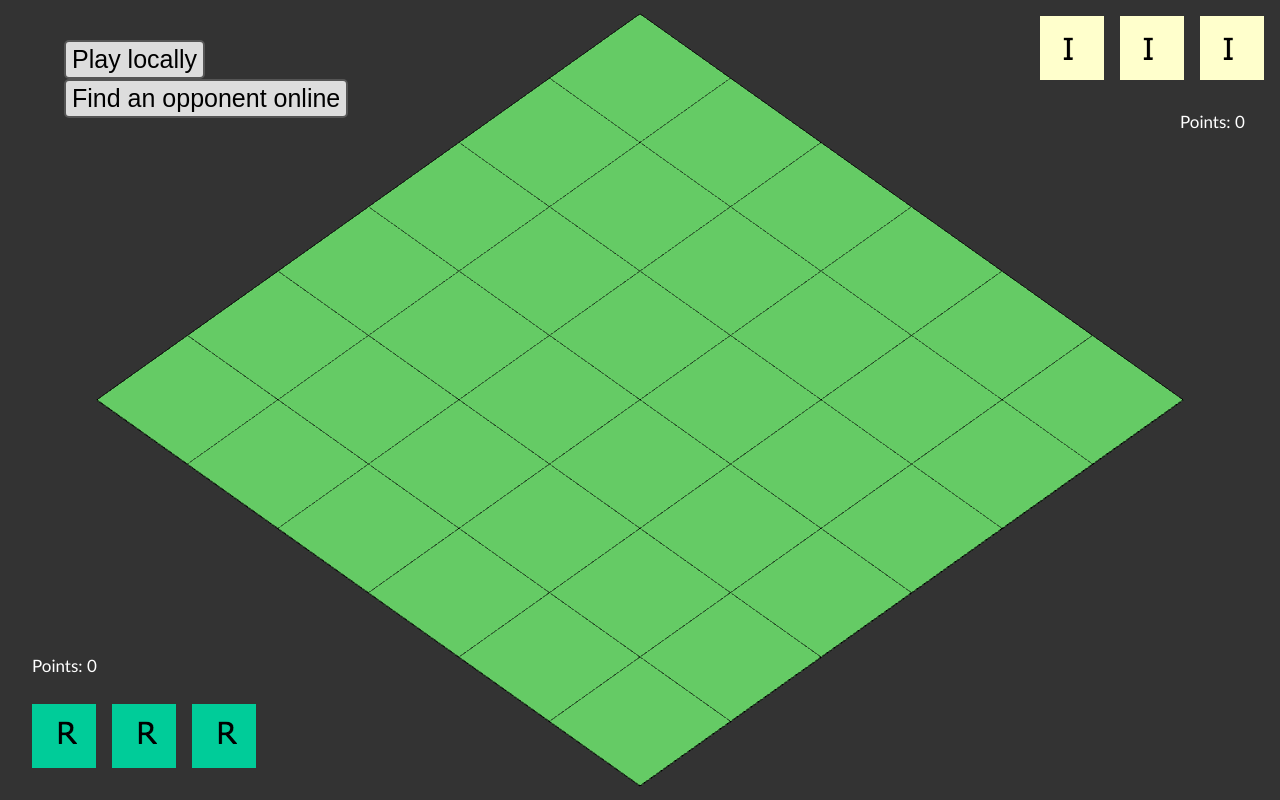
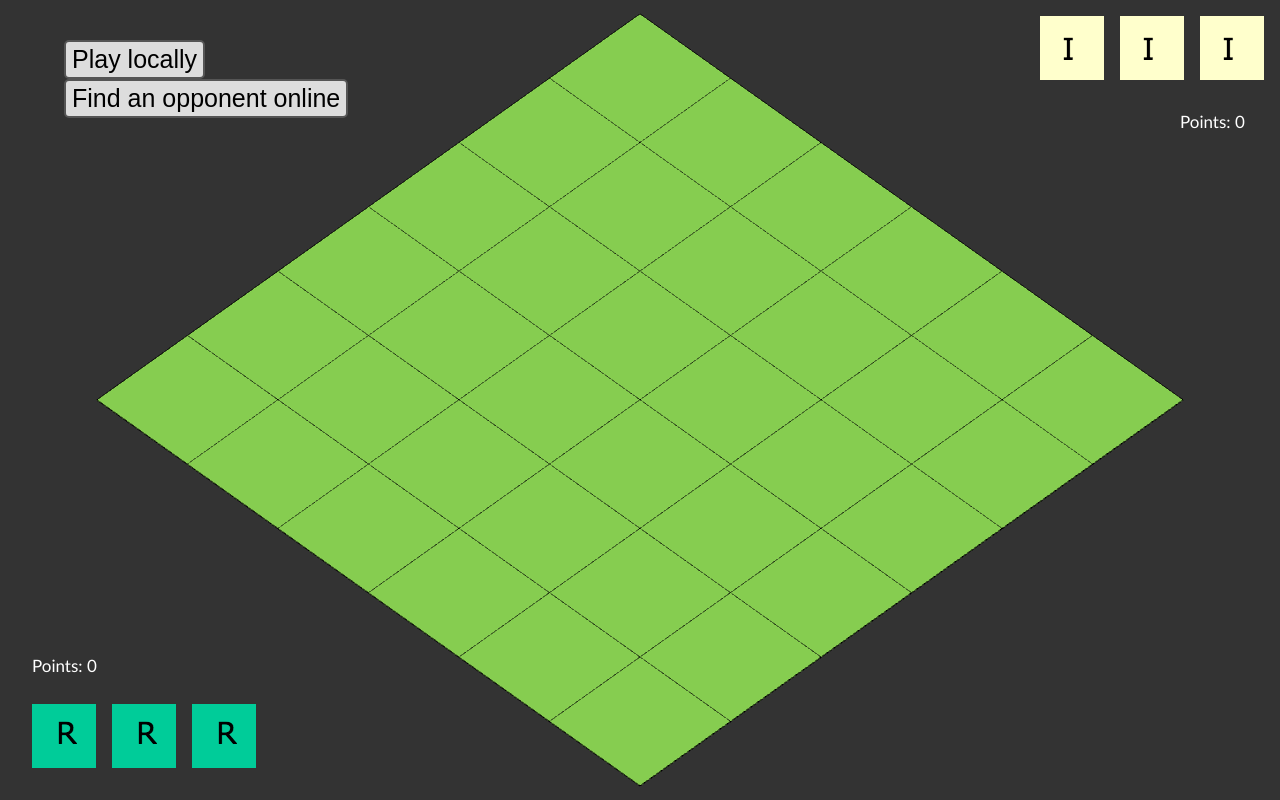
Before and after one commit to mgatland/Network, a website: page index.html in a window 1280 px wide. Drawn offline with Linux system fonts and the light colour scheme; no server answers; animation ran at ten frames a second.

Commit message:
colour changes

```diff
--- a/index.html
+++ b/index.html
@@ -108,7 +108,7 @@
                 //vec3 world_binormal = -cross( world_normal, world_tangent ) * local_tangent.w;
 
                 vec3 light_direction = normalize( vec3( -1, 0, 1.0 ) );
-                light = dot( light_direction, world_normal ) * 0.7 + 0.3;
+                light = dot( light_direction, world_normal ) * 0.7 + 0.5;
                 //tangent_light_direction.xyz = vec3( dot( world_tangent, light_direction ), dot( world_binormal, light_direction ), dot( world_normal, light_direction ) );
 
                 uv = local_uv;
--- a/js/gameclient3d.js
+++ b/js/gameclient3d.js
@@ -1,8 +1,10 @@
 
 var team_colours = [
-	[ 0.0, 0.0, 1.0, 1.0 ],
-	[ 1.0, 0.0, 0.0, 1.0 ]
+	[ 0.2, 0.2, 1.3, 1.0 ],
+	[ 1.3, 0.2, 0.2, 1.0 ]
 ]
+
+var neutralColour = [0xA8/0xFF, 0x99/0xFF, 0x9E/0xFF, 1];
 
 function bindBuffer( shader ) {
     this.gl.bindBuffer(this.gl.ARRAY_BUFFER, this.vertex_buffer);
@@ -44,7 +46,7 @@ function boardModel( gl ) {
 	this.num_indices = 6;
 	this.primitive_type = this.gl.TRIANGLES;
 	this.index_type = this.gl.UNSIGNED_SHORT;
-	this.colour = [ 0.5, 1.0, 0.5, 1.0 ];
+	this.colour = [ 135/256, 207/256, 81/256, 1 ];
 
 	this.transform = mat4.create( );
 	mat4.identity( this.transform );
@@ -355,7 +357,7 @@ cornerDisplay.prototype.sourceChanged = function( source ) {
 	if( source.owner !== null )
 		this.source_model.team_colour = team_colours[ source.owner ];
 	else
-		this.source_model.team_colour = [ 0.5, 0.5, 0.5, 1.0 ];
+		this.source_model.team_colour = neutralColour;
 
 }
 
@@ -377,7 +379,7 @@ cornerDisplay.prototype.cornerModelChanged = function( type, owner, model, rotat
 	if( owner !== 2 )
 		model_data.model.team_colour = team_colours[ owner ];
 	else
-		this.source_model.team_colour = [ 0.5, 0.5, 0.5, 1.0 ];
+		this.source_model.team_colour = neutralColour;
 	model_data.rotation = rotation;
 }
 
@@ -433,54 +435,59 @@ function gameDisplay3d( game ) {
     	road: new Texture( "models/road.png")
     };
 
+    var roadColour = [0.2, 0.2, 0.2, 1];
+    var WaterColour = [0xF2/0xFF, 0xE1/0xFF, 0x72/0xFF, 1];
+    var powerColour = [0.4, 0.4, 0.4, 1];
+    var internetColour = [1, 0.7, 0.7, 1];
+
     this.bulldozer = new Obj( "js/Bulldozer.obj");
     this.edge_models = {
     	edge: [
 	    	null,
 	    	//new Obj( "models/utility_road_edge.obj", [0,0,0], 1, this.textures.road ),
-	    	new Obj( "models/utility_road_edge.obj", [0,0,0], 1, this.textures.road ),
-	    	new Obj( "models/utility_water_edge.obj", [ 0, 1, 0 ], 0, this.textures.whiteblack ),
-	    	new Obj( "models/utility_power_edge.obj", [ -1, 1,0 ], 0, this.textures.whiteblack ),
-	    	new Obj( "models/utility_internet_edge.obj", [0,4,0], 0, this.textures.whiteblack ),
-	    	new Obj( "models/utility_rubble_edge.obj", [-2,2.5,0], 0, this.textures.whiteblack )
+	    	new Obj( "models/utility_road_edge.obj", [0,0,0], 1, this.textures.road, roadColour ),
+	    	new Obj( "models/utility_water_edge.obj", [ 0, 1, 0 ], 0, this.textures.whiteblack, WaterColour ),
+	    	new Obj( "models/utility_power_edge.obj", [ -1, 1,0 ], 0, this.textures.whiteblack, powerColour ),
+	    	new Obj( "models/utility_internet_edge.obj", [0,4,0], 0, this.textures.whiteblack, powerColour ),
+	    	new Obj( "models/utility_rubble_edge.obj", [-2,2.5,0], 0, this.textures.whiteblack, internetColour )
     	],
     };
 
     this.corner_models = {
     	sources: [
     		null,
-    		new Obj( "models/utility_road_X.obj", [ 1.4, 0, 0], 0, this.textures.road ),
-    		new Obj( "models/source_water.obj", [ 0, 1, 0], 0, this.textures.whiteblack ),
-    		new Obj( "models/source_electricity.obj", [ -1, 1, 0 ], 0, this.textures.whiteblack ),
-    		new Obj( "models/source_internet.obj", [ 0, 6.2, 0], 0, this.textures.whiteblack )
+    		new Obj( "models/utility_road_X.obj", [ 1.4, 0, 0], 0, this.textures.road, roadColour ),
+    		new Obj( "models/source_water.obj", [ 0, 1, 0], 0, this.textures.whiteblack, WaterColour ),
+    		new Obj( "models/source_electricity.obj", [ -1, 1, 0 ], 0, this.textures.whiteblack, powerColour ),
+    		new Obj( "models/source_internet.obj", [ 0, 6.2, 0], 0, this.textures.whiteblack, internetColour )
     	],
     	straight: [
     		null,
-    	    new Obj( "models/utility_road_straight.obj", [ 1.8, 0.0, 0.0], 1, this.textures.road ),
-	    	new Obj( "models/utility_water_straight.obj", [ 0.2, 2, 0 ], 0 , this.textures.whiteblack ),
-	    	new Obj( "models/utility_power_straight.obj", [ -1, 5, 0.0], 0, this.textures.road ),
-	    	new Obj( "models/utility_internet_straight.obj", [ 0, 5, 0.0], 0, this.textures.road )
+    	    new Obj( "models/utility_road_straight.obj", [ 1.8, 0.0, 0.0], 1, this.textures.road, roadColour ),
+	    	new Obj( "models/utility_water_straight.obj", [ 0.2, 2, 0 ], 0 , this.textures.whiteblack, WaterColour ),
+	    	new Obj( "models/utility_power_straight.obj", [ -1, 5, 0.0], 0, this.textures.road, powerColour ),
+	    	new Obj( "models/utility_internet_straight.obj", [ 0, 5, 0.0], 0, this.textures.road, internetColour )
     	],
     	corner: [
     		null,
-    	    new Obj( "models/utility_road_corner.obj", [0, 0, 0], 0, this.textures.road ),
-	    	new Obj( "models/utility_water_corner.obj" , [ 0, 2, 0 ], 2, this.textures.whiteblack ),
-	    	new Obj( "models/utility_power_corner.obj", [ -1, 2, 0 ], 2, this.textures.whiteblack ),
-	    	new Obj( "models/utility_internet_corner.obj", [ 0, 6.6, 0 ], 2, this.textures.whiteblack )  //Internet
+    	    new Obj( "models/utility_road_corner.obj", [0, 0, 0], 0, this.textures.road, roadColour ),
+	    	new Obj( "models/utility_water_corner.obj" , [ 0, 2, 0 ], 2, this.textures.whiteblack, WaterColour ),
+	    	new Obj( "models/utility_power_corner.obj", [ -1, 2, 0 ], 2, this.textures.whiteblack, powerColour ),
+	    	new Obj( "models/utility_internet_corner.obj", [ 0, 6.6, 0 ], 2, this.textures.whiteblack, internetColour )  //Internet
     	],
     	T: [
     		null,
-    	    new Obj( "models/utility_road_T.obj", [ 1, 0, 0 ], 0, this.textures.road ),
-	    	new Obj( "models/utility_water_T.obj", [ 0, 2.6, 0], 2, this.textures.whiteblack ),
-	    	new Obj( "models/utility_power_T.obj", [ -1, 3, 0 ], 0, this.textures.whiteblack ),
-	    	new Obj( "models/utility_internet_T.obj", [ 0, 5.4, 0 ], 1, this.textures.whiteblack )
+    	    new Obj( "models/utility_road_T.obj", [ 1, 0, 0 ], 0, this.textures.road, roadColour ),
+	    	new Obj( "models/utility_water_T.obj", [ 0, 2.6, 0], 2, this.textures.whiteblack, WaterColour ),
+	    	new Obj( "models/utility_power_T.obj", [ -1, 3, 0 ], 0, this.textures.whiteblack, powerColour ),
+	    	new Obj( "models/utility_internet_T.obj", [ 0, 5.4, 0 ], 1, this.textures.whiteblack, internetColour )
     	],
     	X: [
     		null,
-    	    new Obj( "models/utility_road_X.obj", [ 1.4, 0, 0], 0, this.textures.road ),
-	    	new Obj( "models/utility_water_X.obj", [ 0.6, 2, 0 ], 0, this.textures.whiteblack),
-	    	new Obj( "models/utility_power_X.obj", [ -1, 4, 0], 0, this.textures.whiteblack ),
-	    	new Obj( "models/utility_internet_X.obj", [ 0, 5.8, 0], 0, this.textures.whiteblack )
+    	    new Obj( "models/utility_road_X.obj", [ 1.4, 0, 0], 0, this.textures.road, roadColour ),
+	    	new Obj( "models/utility_water_X.obj", [ 0.6, 2, 0 ], 0, this.textures.whiteblack, WaterColour),
+	    	new Obj( "models/utility_power_X.obj", [ -1, 4, 0], 0, this.textures.whiteblack, powerColour ),
+	    	new Obj( "models/utility_internet_X.obj", [ 0, 5.8, 0], 0, this.textures.whiteblack, internetColour )
     	]
     };
 
--- a/js/obj.js
+++ b/js/obj.js
@@ -1,6 +1,6 @@
 
 
-function Obj( url, offset, rotationsZ, team_colour_mask, asset )
+function Obj( url, offset, rotationsZ, team_colour_mask, colour )
 {
     if( !offset )
         this.offset = [ 0.0, 0.0, 0.0 ];
@@ -13,6 +13,7 @@ function Obj( url, offset, rotationsZ, team_colour_mask, asset )
         this.rotationsZ = rotationsZ;
 
     this.team_colour_mask = team_colour_mask;
+    this.colour = colour;
 
     this.vertex_data = null;
     this.index_data = null;
@@ -299,7 +300,6 @@ Obj.prototype.resetContext = function ( gl ) {
 
     this.num_indices = this.index_data.length;
     this.primitive_type = gl.TRIANGLES;
-    this.colour = [ 1.0, 1.0, 1.0, 1.0 ];
     this.index_type = gl.UNSIGNED_SHORT;
 
     this.transform = mat4.create();
```
